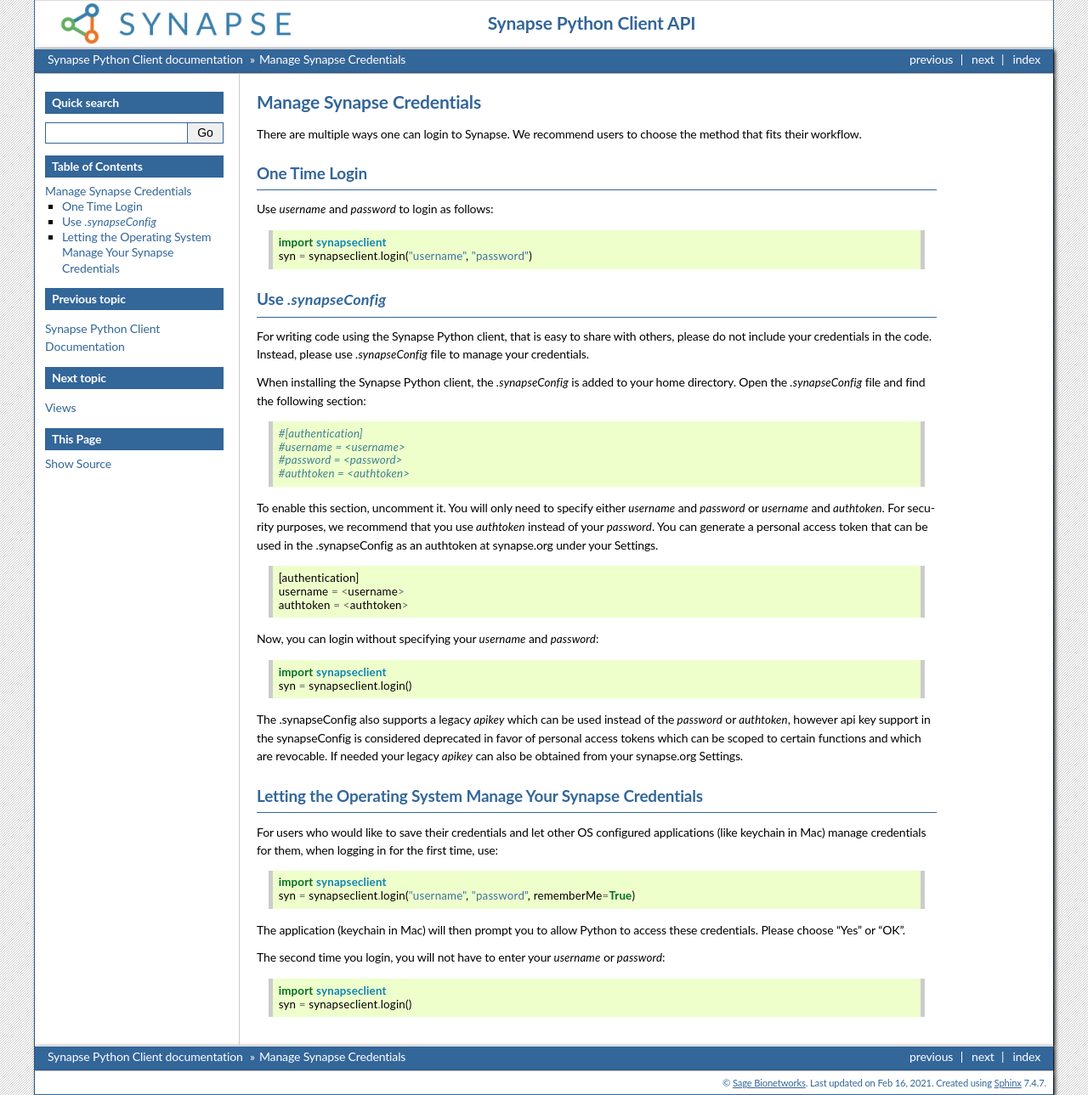
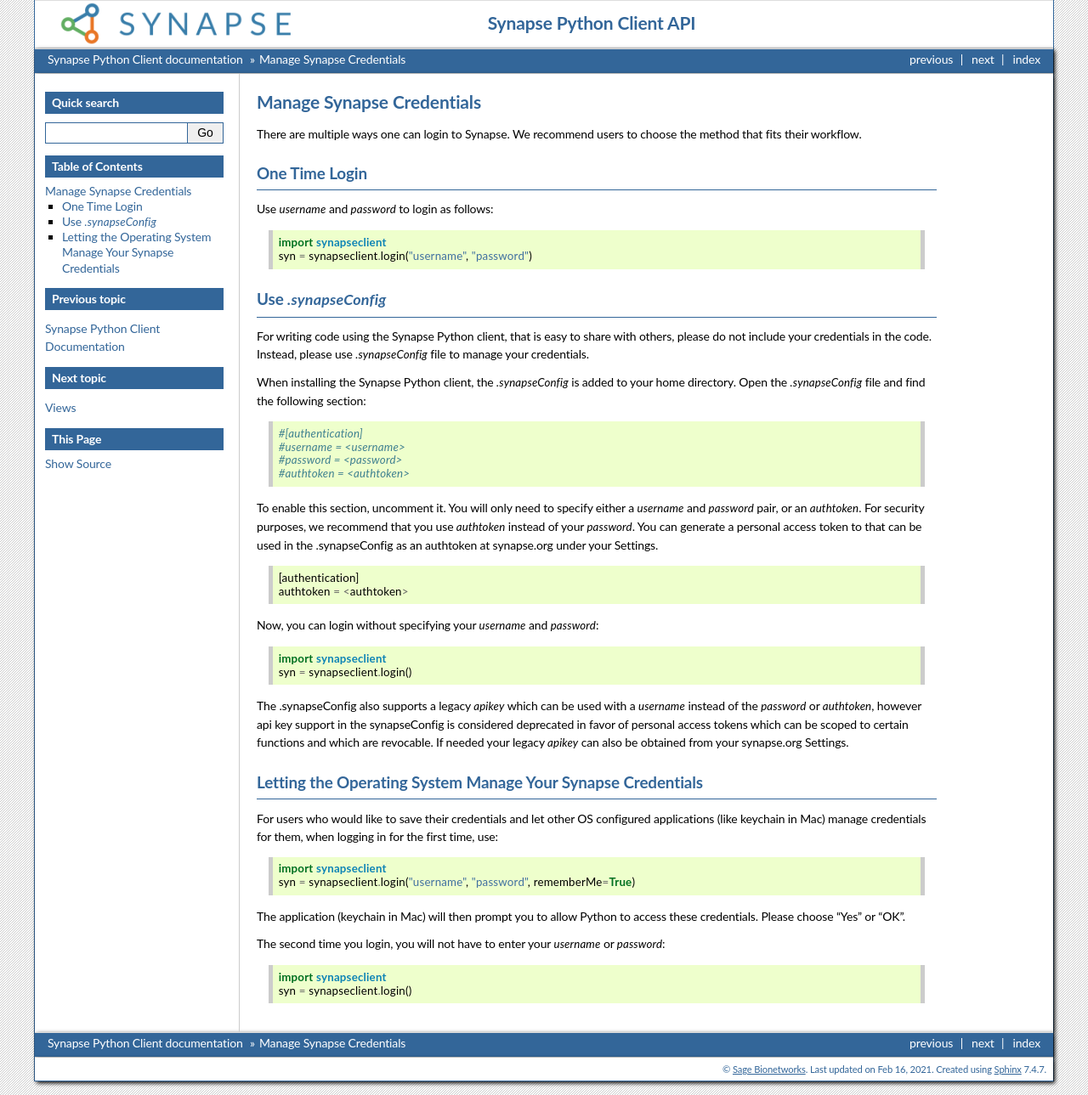
Before and after one commit to Sage-Bionetworks/synapsePythonClient, a Sphinx documentation site: the page built from docs/Credentials.rst, in a window 1280 px wide. Shown: the whole page at 85% size. Built offline with Sphinx 7.4.7, drawn with Linux system fonts in a browser that asks for light colours; the version number could not be read and is left out.

Commit message:
update docs to reflect that a username is not required when logging in with auth token

```diff
--- a/docs/Credentials.rst
+++ b/docs/Credentials.rst
@@ -23,13 +23,12 @@
     #password = <password>
     #authtoken = <authtoken>
 
-To enable this section, uncomment it. You will only need to specify either `username` and `password` or `username` and `authtoken`. For security purposes, we recommend that you use `authtoken` instead of your `password`.
-You can generate a personal access token that can be used in the .synapseConfig as an authtoken at synapse.org under your Settings.
+To enable this section, uncomment it. You will only need to specify either a `username` and `password` pair, or an `authtoken`. For security purposes, we recommend that you use `authtoken` instead of your `password`.
+You can generate a personal access token to that can be used in the .synapseConfig as an authtoken at synapse.org under your Settings.
 
 ::
 
     [authentication]
-    username = <username>
     authtoken = <authtoken>
 
 Now, you can login without specifying your `username` and `password`::
@@ -37,7 +36,7 @@
     import synapseclient
     syn = synapseclient.login()
 
-The .synapseConfig also supports a legacy `apikey` which can be used instead of the `password` or `authtoken`, however api key support in the synapseConfig is considered deprecated in favor of personal access tokens which
+The .synapseConfig also supports a legacy `apikey` which can be used with a `username` instead of the `password` or `authtoken`, however api key support in the synapseConfig is considered deprecated in favor of personal access tokens which
 can be scoped to certain functions and which are revocable. If needed your legacy `apikey` can also be obtained from your synapse.org Settings.
 
 Letting the Operating System Manage Your Synapse Credentials
--- a/docs/news.rst
+++ b/docs/news.rst
@@ -3,7 +3,7 @@
 =============
 
 2.3 (2021-02-XX)
-==================
+================
 
 Highlights
 ----------
@@ -19,12 +19,12 @@
   .. code-block::
 
    # programmatic
-   syn = synapseclient.login(<username>, authToken=<token>)
+   syn = synapseclient.login(authToken=<token>)
 
   .. code-block::
 
    # command line
-   synapse login -u <username> -p <token>
+   synapse login -p <token>
 
 - This version has been tested with Python 3.9.
 
```
